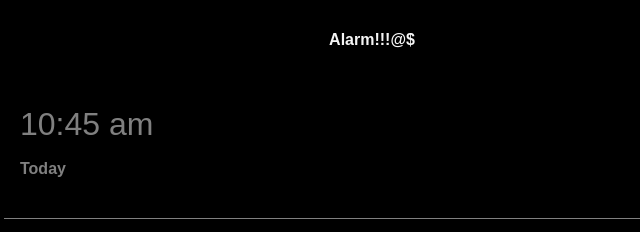
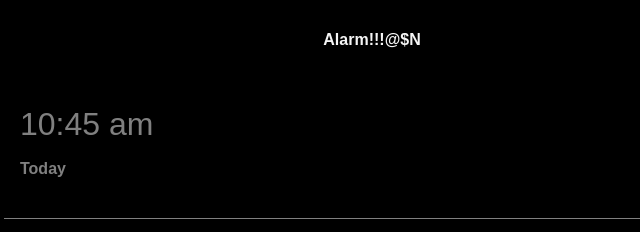
Before and after one commit to NathanJReidy/Android-Alarm-Clock, a website built with webpack: page index.html in a window 1280 px wide. Shown: the top 232 px of the page, 268-908 px from the left. Built offline with nearby package versions, Linux system fonts and the light colour scheme.

Commit message:
css changes

```diff
--- a/index.html
+++ b/index.html
@@ -118,7 +118,7 @@
 
     <div class="headerBar">
         <div class="headerBarContainer">
-            <p id="alarmText">Alarm!!!@$</p>
+            <p id="alarmText">Alarm!!!@$N</p>
             <div id="iconText">
                 <svg id="verticalDots" fill="currentColor" viewBox="0 0 20 20" xmlns="http://www.w3.org/2000/svg"><path d="M10 6a2 2 0 110-4 2 2 0 010 4zM10 12a2 2 0 110-4 2 2 0 010 4zM10 18a2 2 0 110-4 2 2 0 010 4z"></path></svg>
             </div>
```
Also changed, not shown: dist/css/mediaQueries.css.
